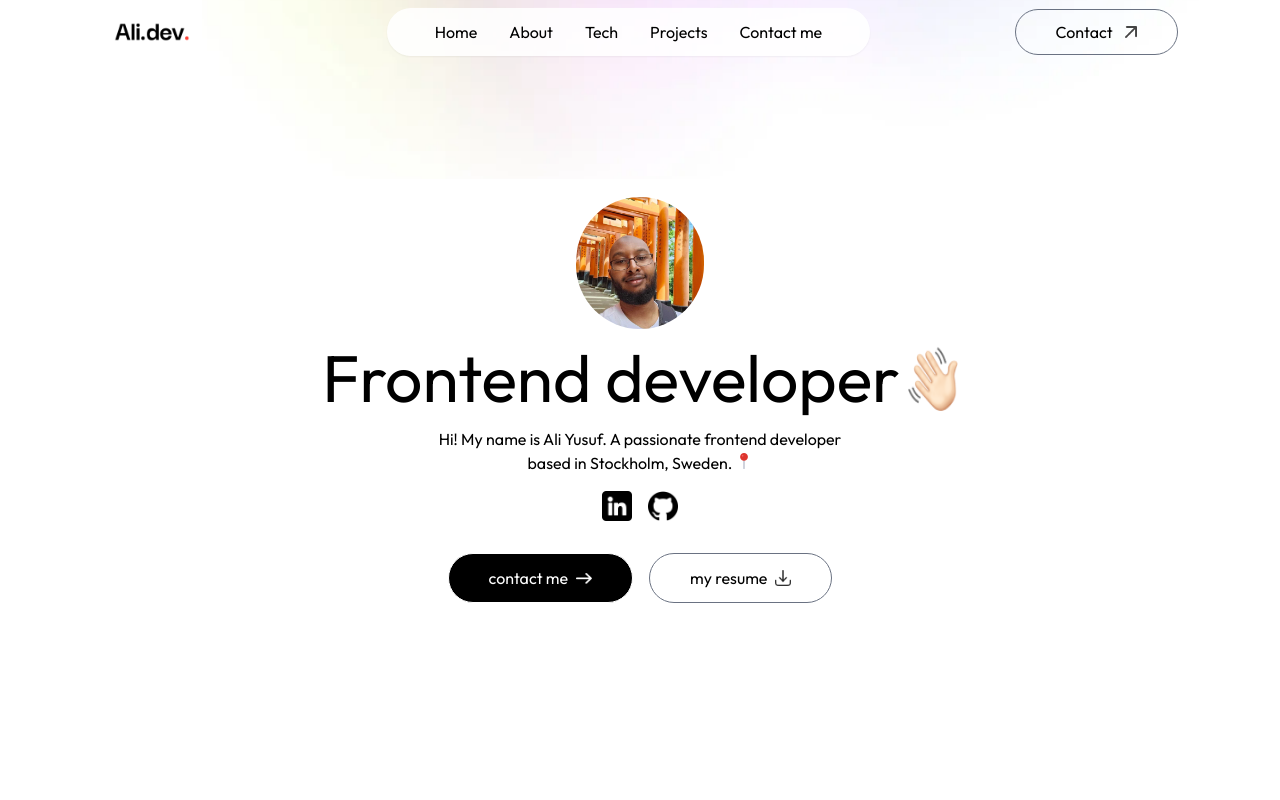
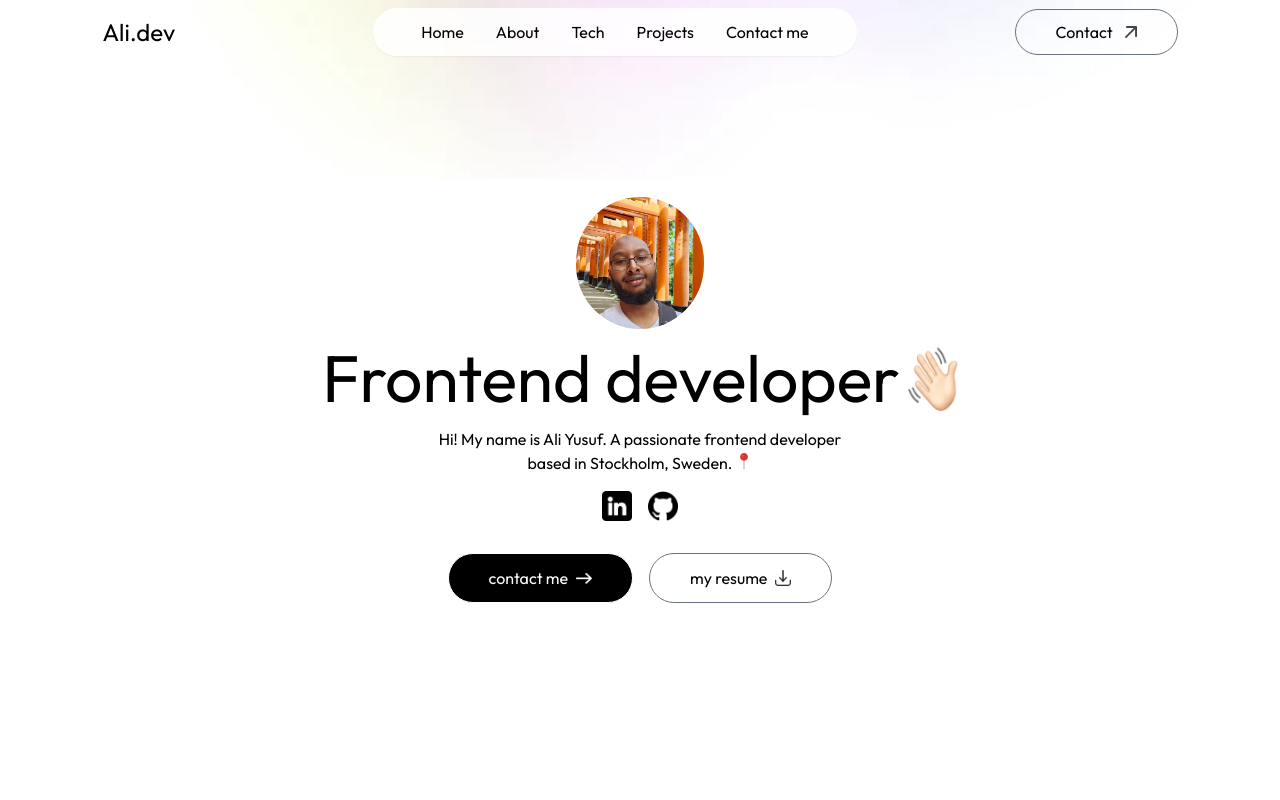
Before and after one commit to Alichas1/PortfolieV2, a Next.js app: page / in a window 1280 px wide. Shown: the top 800 px of the page. Built offline with nearby package versions, Linux system fonts and the light colour scheme; a web font is replaced by a local one.

Commit message:
Updated contact form

```diff
--- a/app/components/Navbar.jsx
+++ b/app/components/Navbar.jsx
@@ -2,7 +2,7 @@
 
 import Image from "next/image";
 import Link from "next/link";
-import React, { useRef } from "react";
+import React, { useEffect, useRef, useState } from "react";
 
 const Navbar = () => {
   const sideMenuRef = useRef();
@@ -13,6 +13,18 @@ const Navbar = () => {
   const closeMenu = () => {
     sideMenuRef.current.style.transform = "translateX(16rem)";
   };
+
+  const [isScroll, setIsScroll] = useState(false);
+
+  useEffect(() => {
+    window.addEventListener("scroll", () => {
+      if (scrollY > 50) {
+        setIsScroll(true);
+      } else {
+        setIsScroll(false);
+      }
+    });
+  }, []);
 
   return (
     <>
@@ -26,17 +38,16 @@ const Navbar = () => {
         />
       </div>
 
-      <nav className="flex items-center justify-between h-16 px-5 lg:px-8 xl:px-[8%] z-50 w-full fixed">
-        <Link href="#top" className="flex items-center cursor-pointer mr-14">
-          <Image
-            src="/Alidev.png"
-            alt="Alidev logo"
-            width={100}
-            height={40}
-            className="object-contain"
-            priority
-          />
-        </Link>
+      <nav
+        className={`flex items-center justify-between h-16 px-5 lg:px-8 xl:px-[8%] z-50 w-full fixed ${
+          isScroll ? "bg-white bg-opacity-50 backdrop-blur-lg shadwo-sm" : ""
+        }`}
+      >
+        <div className="flex items-center cursor-pointer mr-14">
+          <a href="#top" className="text-2xl">
+            Ali.dev
+          </a>
+        </div>
 
         <ul
           className={`hidden md:flex items-center gap-6 lg:gap-8 rounded-full px-12 py-3 bg-white/85 shadow-xs`}
```
